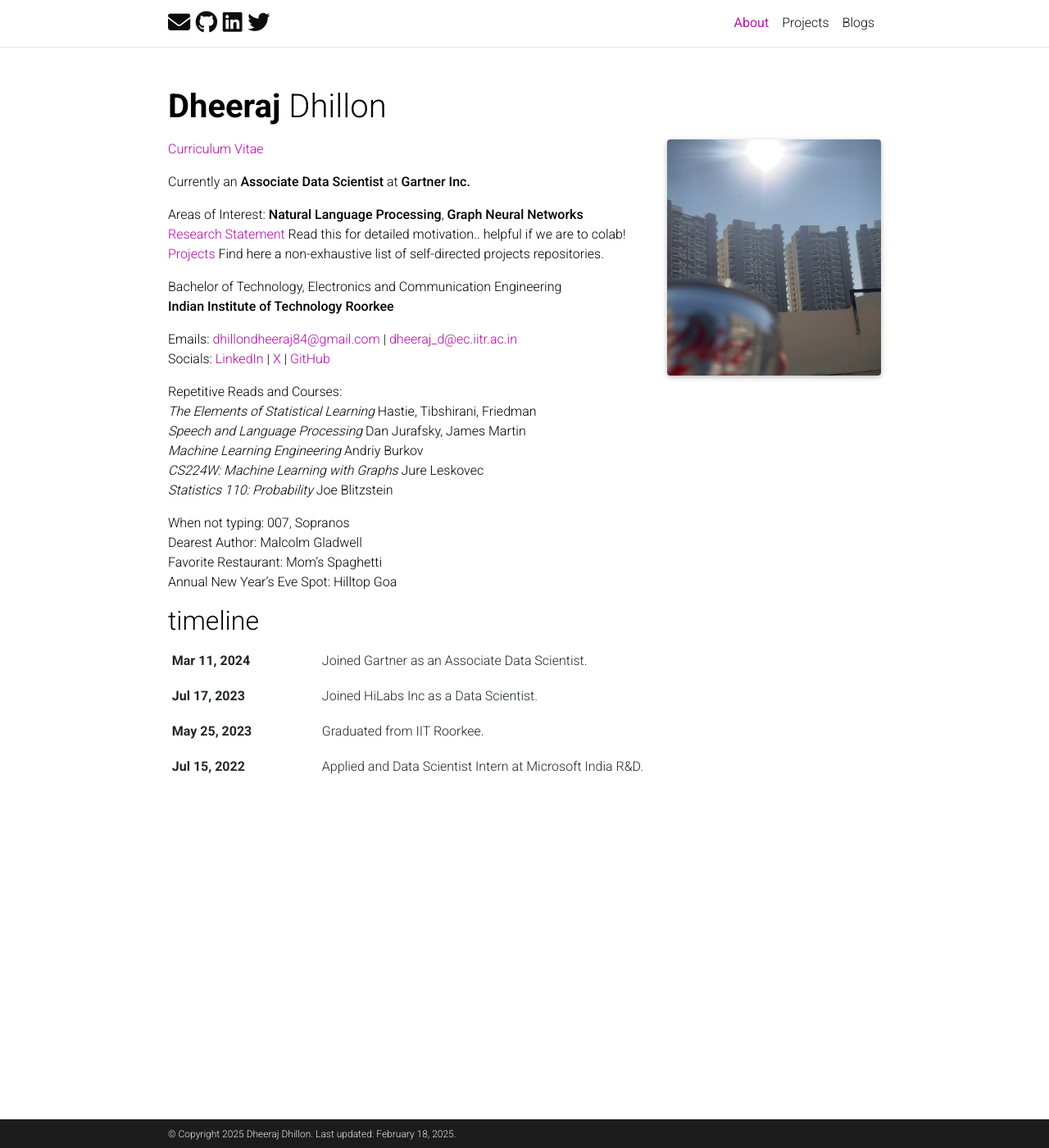
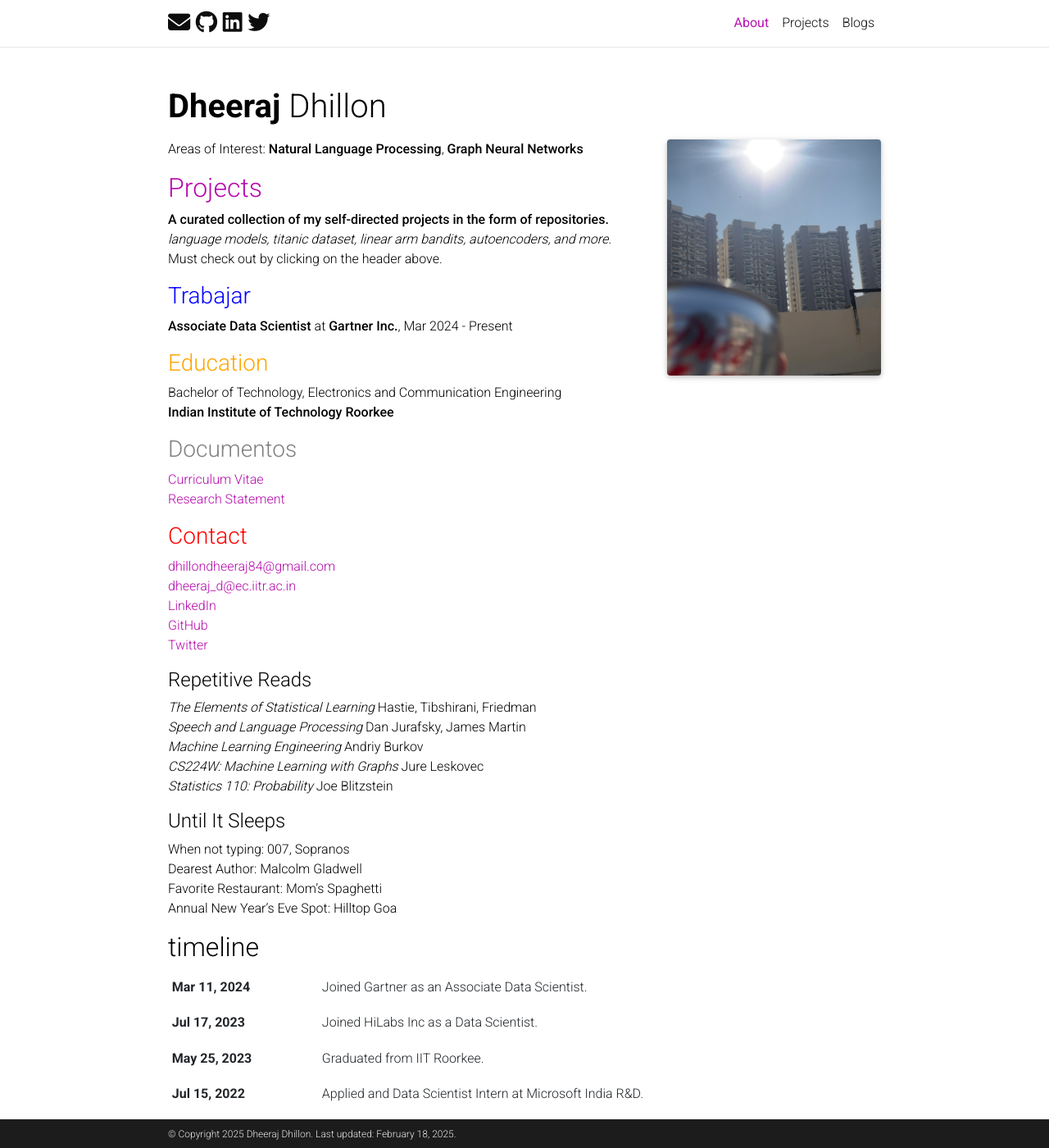
Before and after one commit to djdhillxn/djdhillxn.github.io, a Jekyll site: the page built from _pages/about.md, in a window 1280 px wide and 1400 px high. Shown: the whole window at 82% size. Built offline with Jekyll 4.4.1, drawn with Linux system fonts in a browser that asks for light colours; comment, search, counter and statistics services are not loaded; a style sheet for code colours, icons or effects is not loaded.

```diff
--- a/_pages/about.md
+++ b/_pages/about.md
@@ -16,28 +16,40 @@
 social: false  # includes social icons at the bottom of the page
 ---
 
+Areas of Interest: **Natural Language Processing**, **Graph Neural Networks**
 
-[Curriculum Vitae](https://docs.google.com/document/d/1TZZjmOKlhYRZZQDhMl0TL-UP1qwSboQ94PQj-k8gr90/edit?usp=sharing)
+## [Projects](/projects)
 
-Currently an **Associate Data Scientist** at **Gartner Inc.**
+**A curated collection of my self-directed projects in the form of repositories.**
+*language models, titanic dataset, linear arm bandits, autoencoders, and more.* \
+Must check out by clicking on the header above.
 
-Areas of Interest: **Natural Language Processing**, **Graph Neural Networks** \\
-[Research Statement](https://docs.google.com/document/d/1Jo1nMzHaeKXYoHVlVNM24bFuCHBMswXOrya6eSNfL6c/edit?usp=sharing) Read this for detailed motivation.. helpful if we are to colab! \\
-[Projects](/projects) Find here a non-exhaustive list of self-directed projects repositories.
+### <span style="color:blue">Trabajar</span>
+**Associate Data Scientist** at **Gartner Inc.**, Mar 2024 - Present
 
+### <span style="color:orange">Education</span>
 Bachelor of Technology, Electronics and Communication Engineering \\
 **Indian Institute of Technology Roorkee**
 
-Emails: [dhillondheeraj84@gmail.com](mailto:dhillondheeraj84@gmail.com) \| [dheeraj_d@ec.iitr.ac.in](mailto:dheeraj_d@ec.iitr.ac.in)  \\
-Socials: [LinkedIn](https://www.linkedin.com/in/djdhillxn/) \| [X](https://x.com/djdhillxn) \| [GitHub](https://github.com/djdhillxn)
+### <span style="color:gray">Documentos</span>
+[Curriculum Vitae](https://docs.google.com/document/d/1TZZjmOKlhYRZZQDhMl0TL-UP1qwSboQ94PQj-k8gr90/edit?usp=sharing) \\
+[Research Statement](https://docs.google.com/document/d/1Jo1nMzHaeKXYoHVlVNM24bFuCHBMswXOrya6eSNfL6c/edit?usp=sharing)
 
-Repetitive Reads and Courses: \\
+### <span style="color:red">Contact</span>
+[dhillondheeraj84@gmail.com](mailto:dhillondheeraj84@gmail.com) \
+[dheeraj_d@ec.iitr.ac.in](mailto:dheeraj_d@ec.iitr.ac.in) \
+[LinkedIn](https://www.linkedin.com/in/djdhillxn/) \
+[GitHub](https://github.com/djdhillxn) \
+[Twitter](https://x.com/djdhillxn)
+
+#### Repetitive Reads
 *The Elements of Statistical Learning* Hastie, Tibshirani, Friedman \\
 *Speech and Language Processing* Dan Jurafsky, James Martin \\
 *Machine Learning Engineering* Andriy Burkov \\
 *CS224W: Machine Learning with Graphs* Jure Leskovec \\
 *Statistics 110: Probability* Joe Blitzstein
 
+#### Until It Sleeps
 When not typing: 007, Sopranos \\
 Dearest Author: Malcolm Gladwell \\
 Favorite Restaurant: Mom's Spaghetti \\
```
